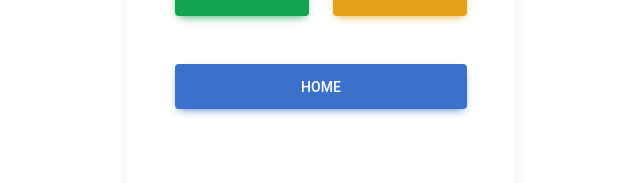
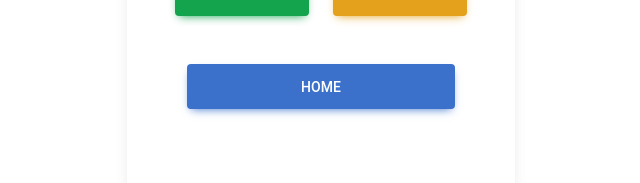
Before and after one commit to Anthony-s-Company/ReactPuppy, a React app: page /addPuppy in a window 1280 px wide. Shown: the part 204-387 px from the top of the page, without its empty margins (319-959 px from the left). Built offline with nearby package versions, Linux system fonts and the light colour scheme; the HTML template or start-up script is replaced by a standard one.

Commit message:
fix home bottom on add page

```diff
--- a/src/components/Form.jsx
+++ b/src/components/Form.jsx
@@ -10,6 +10,7 @@ import {
   MDBRow
 }
 from 'mdb-react-ui-kit';
+import { Link } from "react-router-dom";
 
 
 export default function Form() {
@@ -89,9 +90,13 @@ export default function Form() {
             </MDBRow>
             <MDBRow className='mb-8'>
               <MDBCol>
-              <MDBBtn className='mb-4 w-100 btn btn-warning-4' size='lg'
-                        type="reset" onClick={resetForm}>Home
-                </MDBBtn>
+              <Link to={`/`}>
+                <MDBContainer>
+                  <MDBBtn className='mb-4 w-100 btn btn-warning-4' size='lg'>
+                    HOME
+                  </MDBBtn>
+                </MDBContainer>
+              </Link>
               </MDBCol>
             </MDBRow>
           </MDBCardBody>
```
